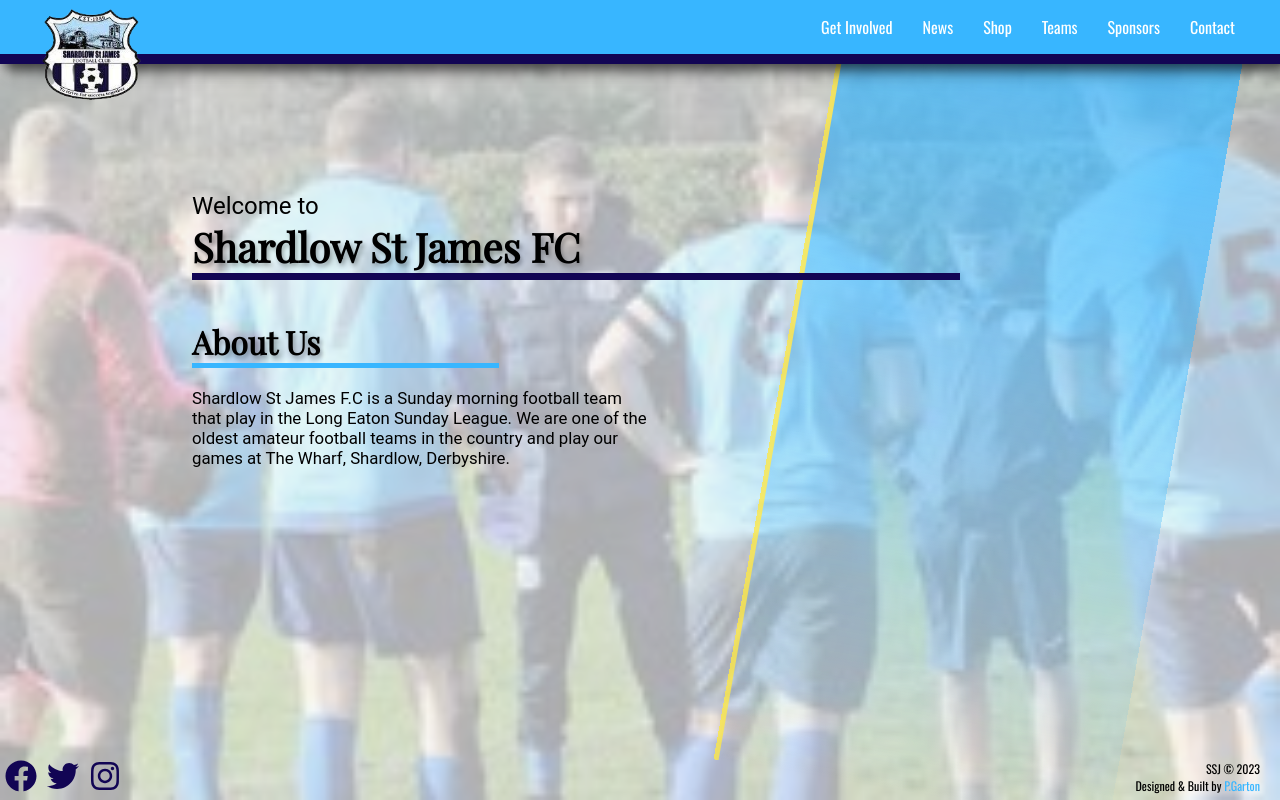
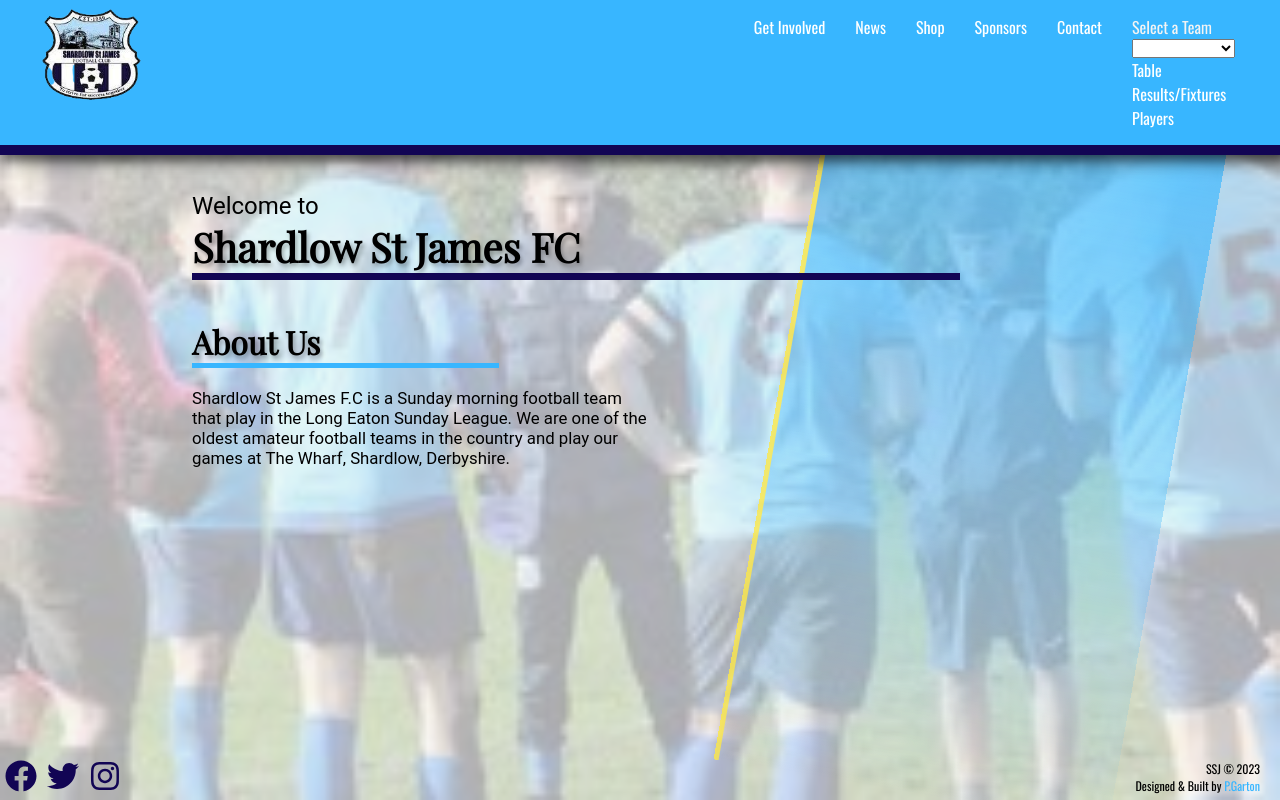
Before and after one commit to paulg44/shardlow_st_james, a React (Create React App) app in the folder ssj/: page / in a window 1280 px wide. Built offline with nearby package versions, Linux system fonts and the light colour scheme.

Commit message:
add option to select team from navbar and retrieve specific data

```diff
--- a/ssj/src/App.js
+++ b/ssj/src/App.js
@@ -24,6 +24,7 @@ function App() {
   // Data will be pulled from database according to date, for now using dummy data
   const teamsData = [
     {
+      id: 1,
       teamName: "SSJ Sunday",
       lrcodeTable: "25025117",
       lrcodeResults: "441578546",
@@ -34,6 +35,7 @@ function App() {
       nextFixture: "FC Erewash (H)",
     },
     {
+      id: 2,
       teamName: "SSJ U15's",
       lrcode: "755308119",
       homeScore: 8,
@@ -43,6 +45,7 @@ function App() {
       nextFixture: "Breaston Park Black U15's (H)",
     },
     {
+      id: 3,
       teamName: "SSJ Veterans",
       lrcode: "865423176",
       homeScore: 0,
--- a/ssj/src/Components/SmallComponents/NavBar/NavBar.css
+++ b/ssj/src/Components/SmallComponents/NavBar/NavBar.css
@@ -60,6 +60,11 @@
 
 .dropdownList Link {
   visibility: hidden;
+}
+
+.dropdown {
+  display: flex;
+  flex-direction: column;
 }
 
 .dropdown:hover {
--- a/ssj/src/Components/SmallComponents/NavBar/NavBar.js
+++ b/ssj/src/Components/SmallComponents/NavBar/NavBar.js
@@ -7,6 +7,7 @@ import { FaBars } from "react-icons/fa";
 
 function NavBar({ handleTeamClick, teamsData }) {
   const [burgerMenuOpen, setBurgerMenuOpen] = useState(false);
+  const [navSelectedTeam, setNavSelectedTeam] = useState("");
 
   // Open Menu
   const openBurgerMenu = () => {
@@ -17,6 +18,11 @@ function NavBar({ handleTeamClick, teamsData }) {
   const closeBurgerMenu = () => {
     setBurgerMenuOpen(false);
   };
+
+  function navSelectTeam(e) {
+    const navSelectedValue = e.target.value;
+    setNavSelectedTeam(navSelectedValue);
+  }
 
   return (
     <nav className="navbar">
@@ -47,24 +53,6 @@ function NavBar({ handleTeamClick, teamsData }) {
                 Shop
               </Link>
             </li>
-            <li className="listItem dropdown">
-              <Link to={"/teams"}>Teams</Link>
-              <ul className="dropdownList">
-                {teamsData.map((team, index) => (
-                  <li
-                    key={index}
-                    onClick={() => handleTeamClick(team.teamName)}
-                  >
-                    <Link
-                      to={`/teams/${team.teamName}`}
-                      onClick={closeBurgerMenu}
-                    >
-                      {team.teamName}{" "}
-                    </Link>
-                  </li>
-                ))}
-              </ul>
-            </li>
             <li className="listItem">
               <Link to={"/sponsors"} onClick={closeBurgerMenu}>
                 Sponsors
@@ -75,6 +63,23 @@ function NavBar({ handleTeamClick, teamsData }) {
                 Contact
               </Link>
             </li>
+            <li className="listItem dropdown">
+              <label htmlFor="teams">Select a Team</label>
+              <select
+                name="teams"
+                value={navSelectedTeam}
+                onChange={navSelectTeam}
+                onClick={() => handleTeamClick(navSelectedTeam)}
+              >
+                <option></option>{" "}
+                {teamsData.map((teamsData, id) => (
+                  <option key={id}>{teamsData.teamName}</option>
+                ))}
+              </select>
+              <Link to={`/teams/${navSelectedTeam}`}>Table</Link>
+              <Link>Results/Fixtures</Link>
+              <Link>Players</Link>
+            </li>
           </ul>
         </div>
       </div>
```
